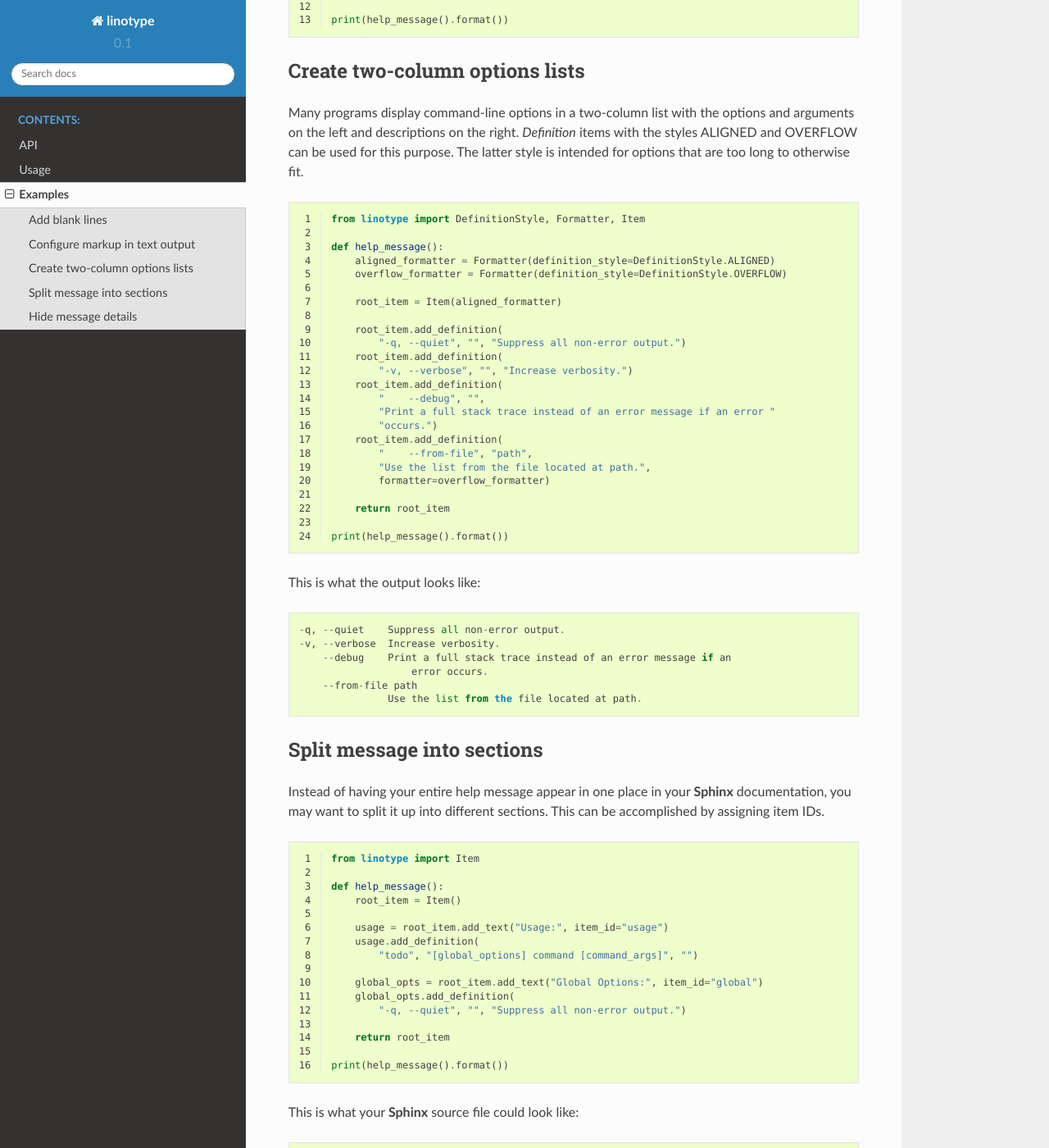
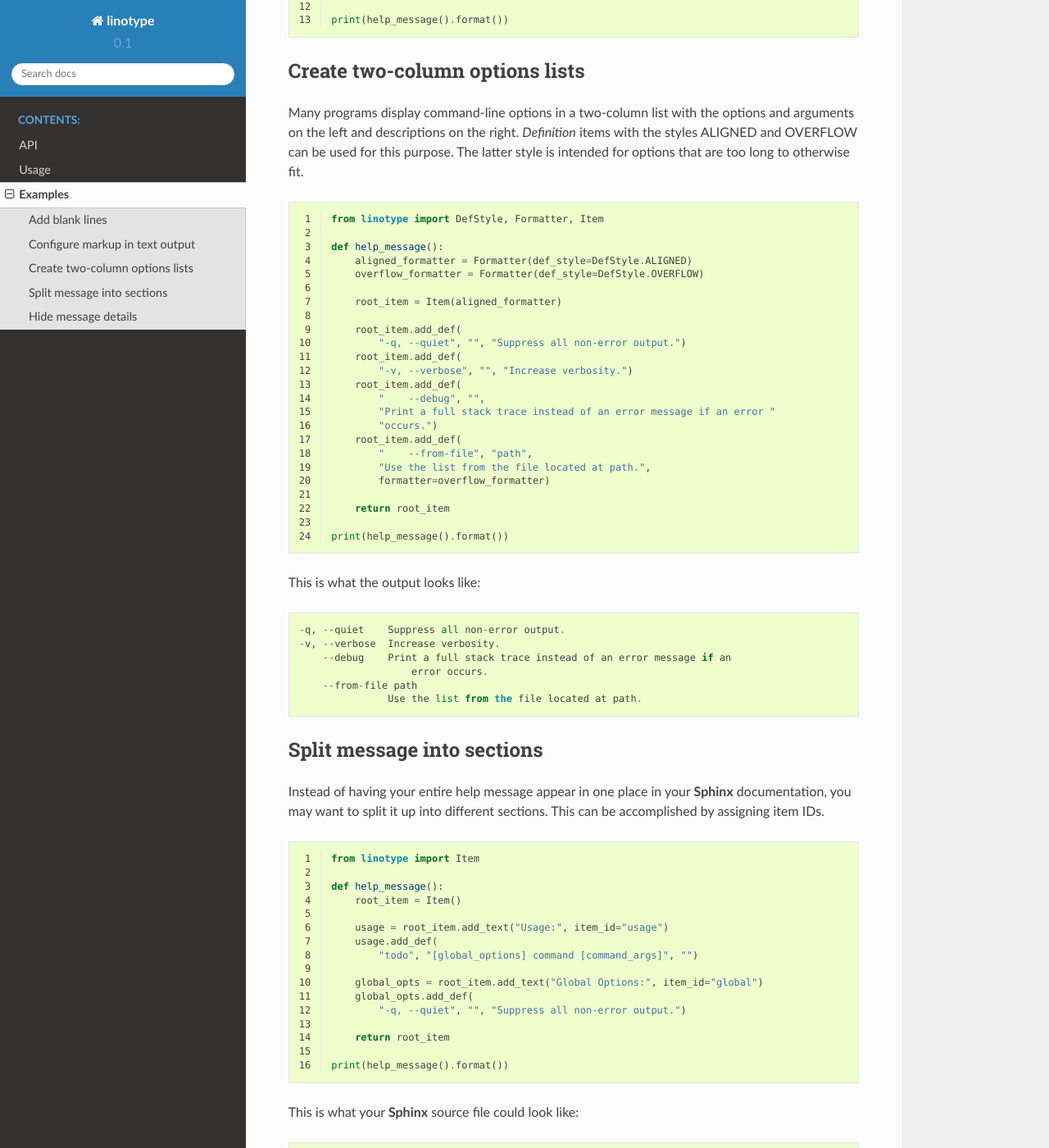
Before and after one commit to lostatc/linotype, a Sphinx documentation site: the page built from docs/examples.rst, in a window 1280 px wide and 1400 px high, scrolled down 809 px. Shown: the whole window at 82% size. Built offline with Sphinx 7.4.7 and the Read the Docs theme 2.0.0, drawn with Linux system fonts in a browser that asks for light colours; some of the changed text lies outside the part shown.

Commit message:
Shorten class, method and attribute names
This commit also renames one of the definition styles.

```diff
--- a/docs/api.rst
+++ b/docs/api.rst
@@ -2,11 +2,11 @@ API
 ===
 .. autofunction:: linotype.ansi_format
 
-.. autoclass:: linotype.DefinitionStyle
+.. autoclass:: linotype.DefStyle
     :members:
 
 .. autoclass:: linotype.Formatter
     :members:
 
 .. autoclass:: linotype.Item
-    :members: add_text, add_definition, format
+    :members: add_text, add_def, format
--- a/docs/examples.rst
+++ b/docs/examples.rst
@@ -51,23 +51,23 @@ latter style is intended for options that are too long to otherwise fit.
 .. code-block:: python
     :linenos:
 
-    from linotype import DefinitionStyle, Formatter, Item
+    from linotype import DefStyle, Formatter, Item
 
     def help_message():
-        aligned_formatter = Formatter(definition_style=DefinitionStyle.ALIGNED)
-        overflow_formatter = Formatter(definition_style=DefinitionStyle.OVERFLOW)
+        aligned_formatter = Formatter(def_style=DefStyle.ALIGNED)
+        overflow_formatter = Formatter(def_style=DefStyle.OVERFLOW)
 
         root_item = Item(aligned_formatter)
 
-        root_item.add_definition(
+        root_item.add_def(
             "-q, --quiet", "", "Suppress all non-error output.")
-        root_item.add_definition(
+        root_item.add_def(
             "-v, --verbose", "", "Increase verbosity.")
-        root_item.add_definition(
+        root_item.add_def(
             "    --debug", "",
             "Print a full stack trace instead of an error message if an error "
             "occurs.")
-        root_item.add_definition(
+        root_item.add_def(
             "    --from-file", "path",
             "Use the list from the file located at path.",
             formatter=overflow_formatter)
@@ -100,11 +100,11 @@ This can be accomplished by assigning item IDs.
         root_item = Item()
 
         usage = root_item.add_text("Usage:", item_id="usage")
-        usage.add_definition(
+        usage.add_def(
             "todo", "[global_options] command [command_args]", "")
 
         global_opts = root_item.add_text("Global Options:", item_id="global")
-        global_opts.add_definition(
+        global_opts.add_def(
             "-q, --quiet", "", "Suppress all non-error output.")
 
         return root_item
@@ -156,7 +156,7 @@ The third method is shown below.
         root_item = Item()
 
         commands = root_item.add_text("Commands:")
-        commands.add_definition(
+        commands.add_def(
             "check", "[options] tasks...",
             "Mark one or more tasks as completed.")
 
@@ -165,11 +165,11 @@ The third method is shown below.
     def command_help_message():
         root_item = Item()
 
-        check = root_item.add_definition(
+        check = root_item.add_def(
             "check", "[options] tasks...",
             "Mark one or more tasks as completed. These will appear hidden in "
             "the list.", item_id="check")
-        check.add_definition(
+        check.add_def(
             "-r, --remove", "", "Remove the tasks from the list.")
 
         return root_item
--- a/docs/usage.rst
+++ b/docs/usage.rst
@@ -22,7 +22,7 @@ that prints a simple help message:
         root_item = Item()
 
         usage = root_item.add_text("Usage:")
-        usage.add_definition(
+        usage.add_def(
             "todo", "[global_options] command [command_args]", "")
 
         return root_item
--- a/linotype/__init__.py
+++ b/linotype/__init__.py
@@ -1,4 +1,4 @@
 """Automatically format help messages."""
 
-from linotype.items import DefinitionStyle, Formatter, Item
+from linotype.items import DefStyle, Formatter, Item
 from linotype.ansi import ansi_format
```
Also changed, not shown: 3 other files.
